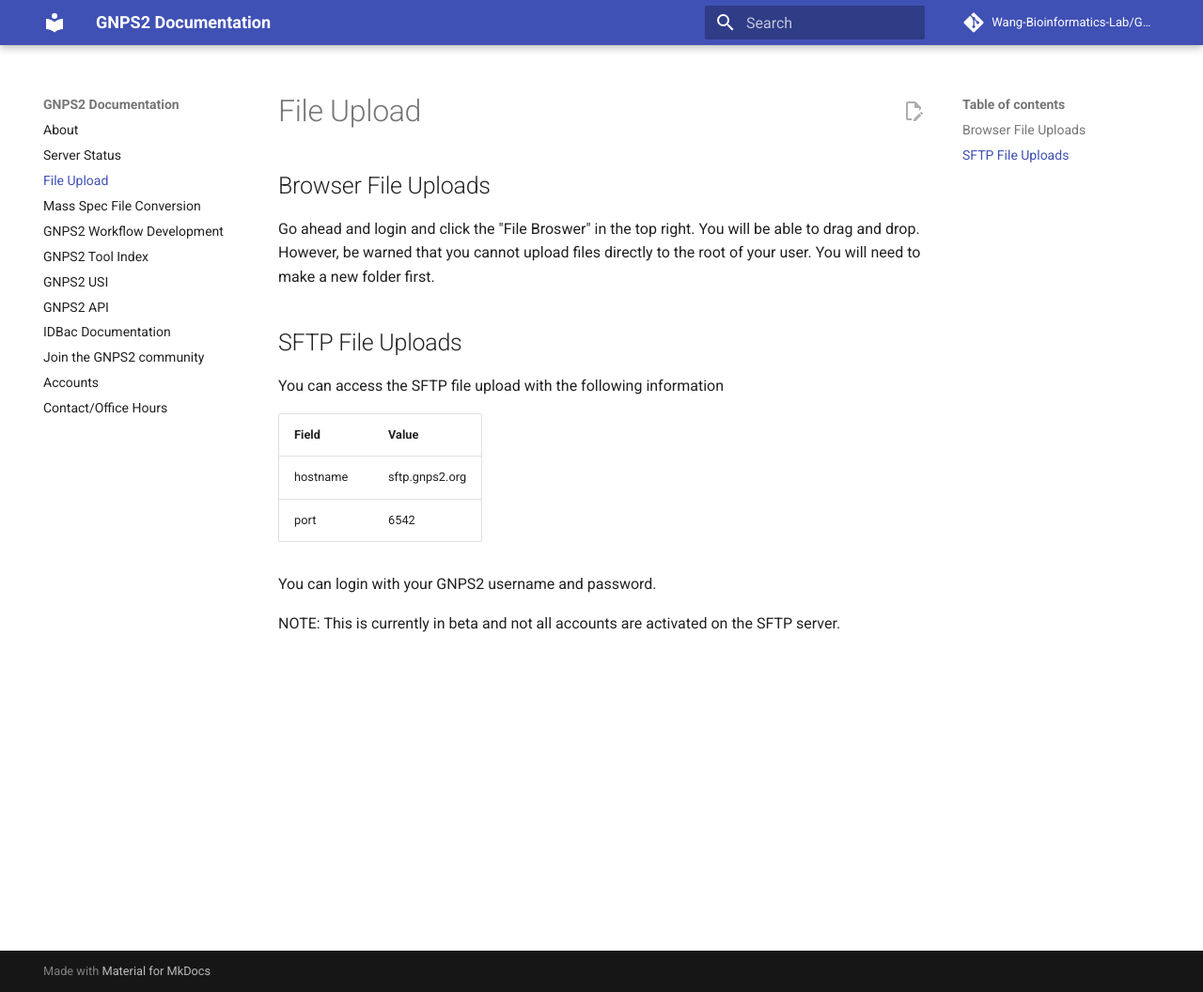
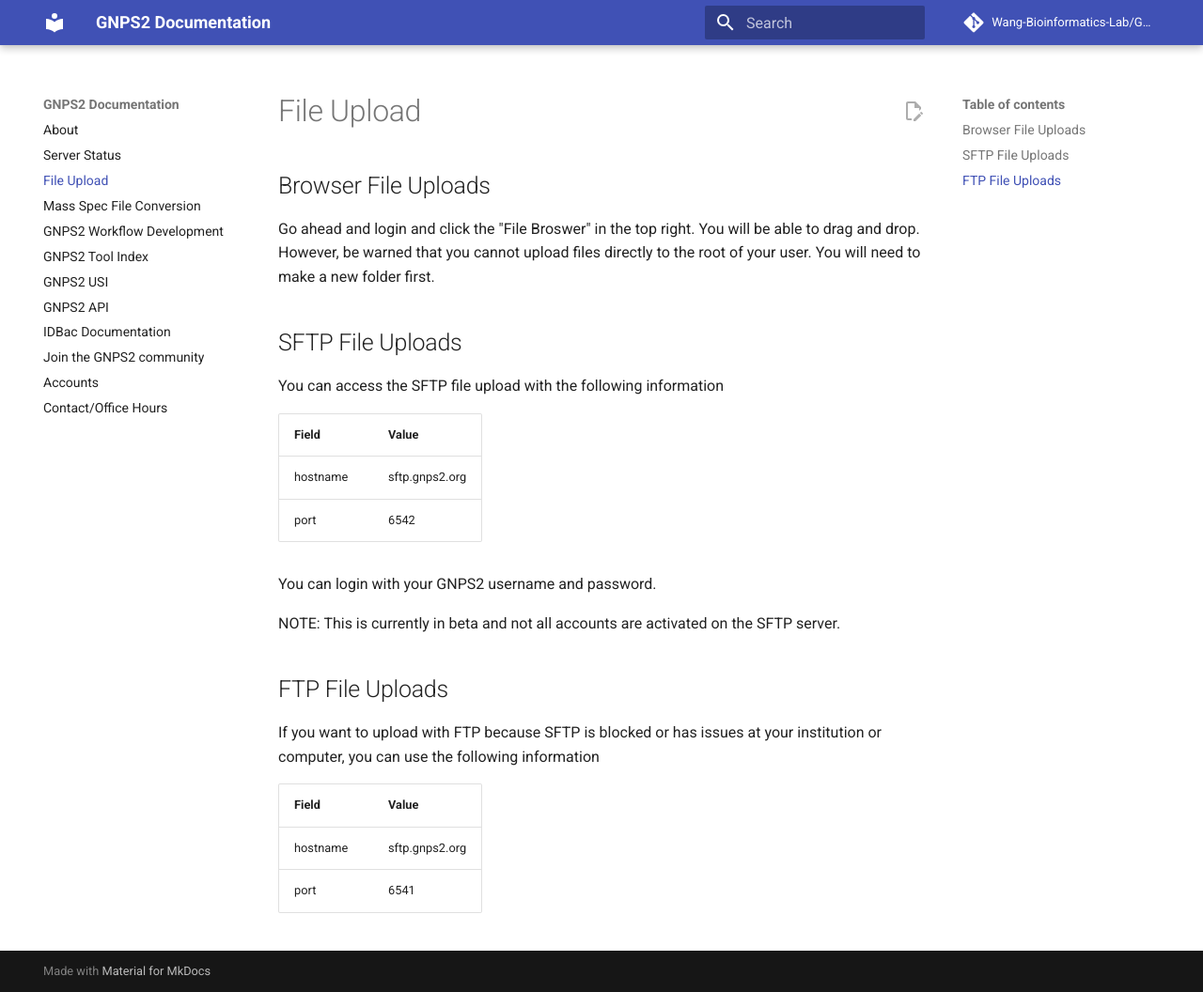
Before and after one commit to Wang-Bioinformatics-Lab/GNPS2_Documentation, an MkDocs documentation site: the page built from docs/fileupload.md, in a window 1280 px wide and 1056 px high. Shown: the whole window at 94% size. Built offline with MkDocs 1.6.1 and Material for MkDocs 9.7.7, drawn with Linux system fonts in a browser that asks for light colours; comment, search, counter and statistics services are not loaded.

Commit message:
updating file upload

```diff
--- a/docs/fileupload.md
+++ b/docs/fileupload.md
@@ -16,3 +16,12 @@
 You can login with your GNPS2 username and password.
 
 NOTE: This is currently in beta and not all accounts are activated on the SFTP server.
+
+## FTP File Uploads
+
+If you want to upload with FTP because SFTP is blocked or has issues at your institution or computer, you can use the following information
+
+| Field | Value |
+| ----- | ----- |
+| hostname | sftp.gnps2.org |
+| port | 6541 |
```
